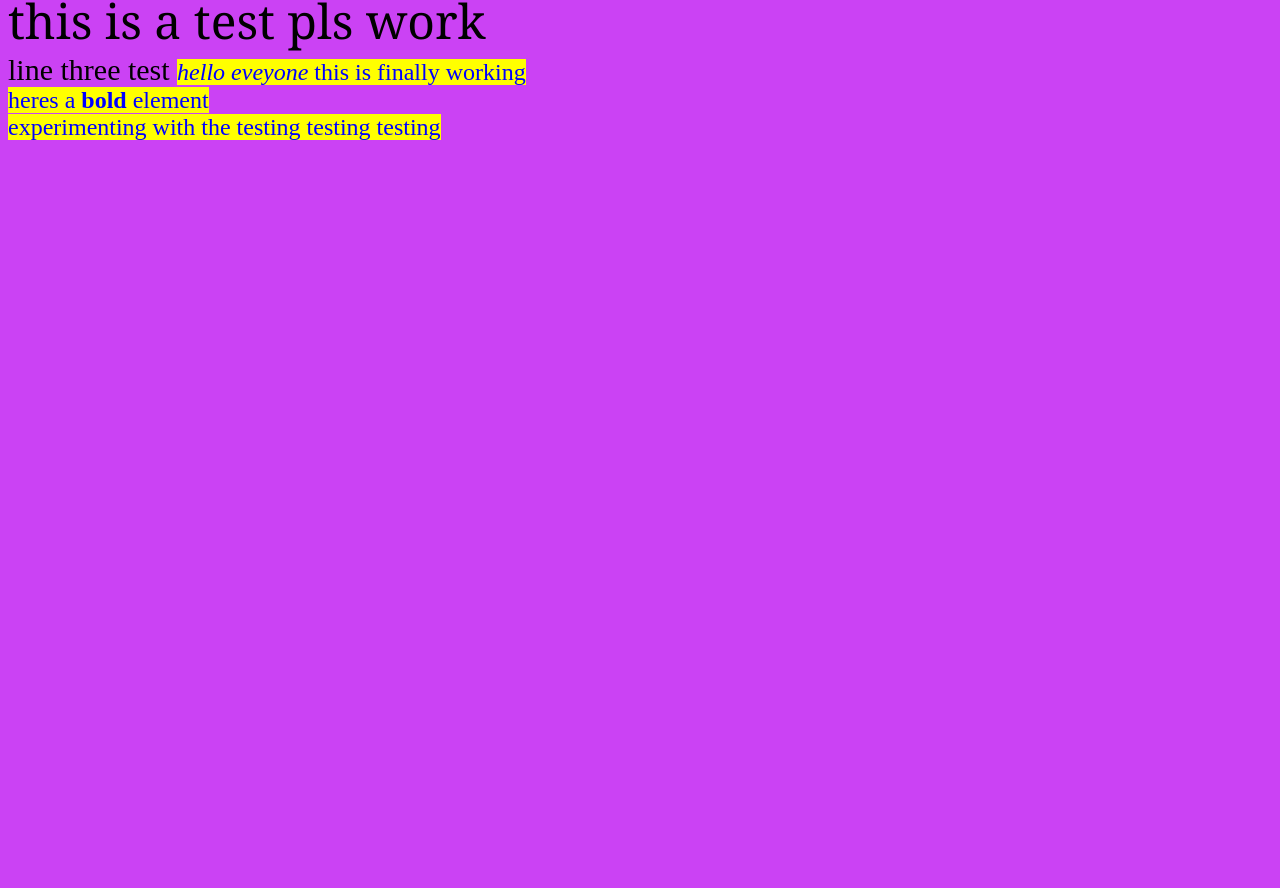
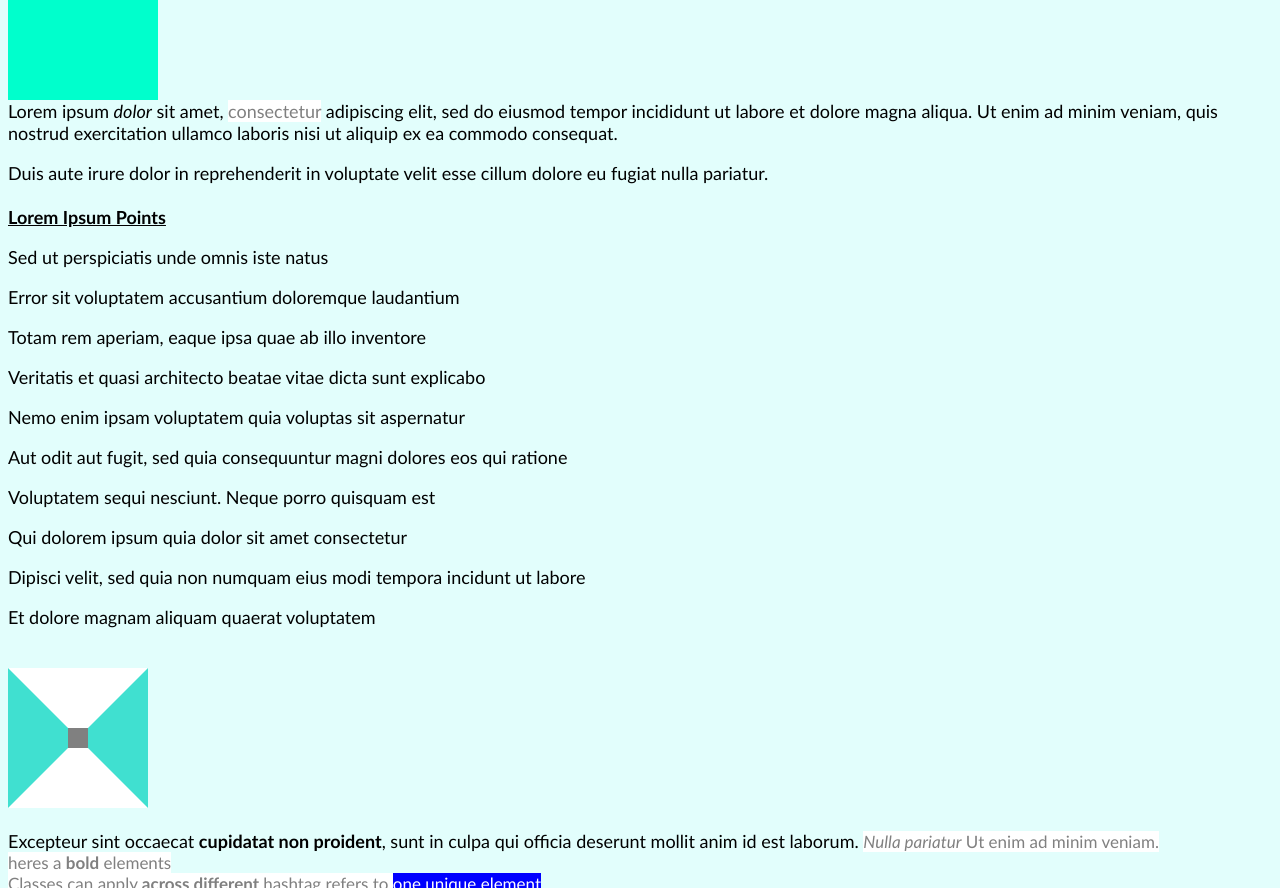
Before and after one commit to tadrc034/tadrc034.github.io, a plain HTML site: page assignment2.html in a window 1280 px wide. Shown: the part 163-1051 px from the top of the page. Before the commit the page ends 800 px from the top, so only its background shows below. Drawn offline with Linux system fonts and the light colour scheme; grey boxes are pictures that could not be loaded.

Commit message:
update assignment 2

```diff
--- a/assignment2.html
+++ b/assignment2.html
@@ -3,30 +3,81 @@
         <title>assignment 2</title>
         <style>
             body {
-                background-color: #cb42f4;
-                font-size: 30px;
+                background-color: #E2FEFC;
+                font-size: 17px;
             }
             span {
-                color: blue;
-                background-color: yellow;
+                color: grey;
+                background-color: white;
             }
             .cupcake {
-                font-family: Baskerville;
-                font-size: 24px;
+                font-family: optima;
+                font-size: 17px;
             }
             #oneandonlyone {
                 color: white;
                 background-color: blue;
+            }
+            .circle {
+                background-color: #00ffcc;
+                width: 150px;
+                height: 150px;
+                position: static;
+                top: 20px;
+                right: 100px
+                border-radius: 100px;
+            }
+            .tri{
 
+                width:20px;
+                height:20px;
+                background-color:grey;
+                border-top: 60px solid white;
+                border-right:60px solid turquoise;
+                border-bottom:60px solid white;
+                border-left:60px solid turquoise ;
             }
         </style>
     </head>
-    <body>
-        <h1>assignment 2</h1>
-        this is my <em>test</em> page i <span>hope</span> i <span>see this</span> on the preview <br>
-        <font face = "Georgia" size = "9" >this is a test pls work </font> <br>
-        line three test <span class="cupcake"> <em>hello eveyone</em> <span>this is finally working</span> <br>
-        heres a <strong>bold</strong> element <br>
-        experimenting with the <span id=oneandonlyone">testing testing testing </span>
-    </body>
+
+    <body1>
+        <h1>
+
+            <font face= "Optima" size = "24"><p align = "center">Lorem Ipsum</p></h1></font>
+        <div class= "circle"></div>
+        <font face = "optima" size = "4" >Lorem ipsum <i>dolor</i> sit amet, <span>consectetur</span> adipiscing elit, sed do eiusmod tempor incididunt ut labore et dolore magna aliqua. Ut enim ad minim veniam, quis nostrud exercitation ullamco laboris nisi ut aliquip ex ea commodo consequat.</p>
+        <font face = "optima" size = "4" >Duis aute irure dolor in reprehenderit in voluptate velit esse cillum dolore eu fugiat nulla pariatur. </font> <br>
+        <br>
+         </body1>
+
+      <body2>
+           <u><strong>Lorem Ipsum Points</strong></u> <br>
+        <font face= "helvetica" size = "16"></font>
+        <p>Sed ut perspiciatis unde omnis iste natus</p>
+        <p>Error sit voluptatem accusantium doloremque laudantium </p>
+        <p>Totam rem aperiam, eaque ipsa quae ab illo inventore</p>
+        <p>Veritatis et quasi architecto beatae vitae dicta sunt explicabo</p>
+        <p>Nemo enim ipsam voluptatem quia voluptas sit aspernatur</p>
+        <p>Aut odit aut fugit, sed quia consequuntur magni dolores eos qui ratione</p>
+        <p>Voluptatem sequi nesciunt. Neque porro quisquam est</p>
+        <p>Qui dolorem ipsum quia dolor sit amet consectetur</p>
+        <p>Dipisci velit, sed quia non numquam eius modi tempora incidunt ut labore</p>
+        <p>Et dolore magnam aliquam quaerat voluptatem</p>
+
+    <br>
+    <div class= "tri"></div>
+    <br>
+        Excepteur sint occaecat <strong>cupidatat non proident</strong>, sunt in culpa qui officia deserunt mollit anim id est laborum. <span class="cupcake"> <em>Nulla pariatur</em> <span>Ut enim ad minim veniam.</span> <br>
+        heres a <strong>bold</strong> elements <br>
+        Classes can apply <strong class="special"> across different </strong>
+        hashtag refers to <span id="oneandonlyone"> one unique element</span>
+        <br>
+
+
+        <img src="https://images-na.ssl-images-amazon.com/images/I/414AosmSJHL._SY300_.jpg"
+
+
+      </body2>
+
+
 </html>
```
Also changed, not shown: index.html (+1 -0 lines), page1.html (+9 -3 lines).
